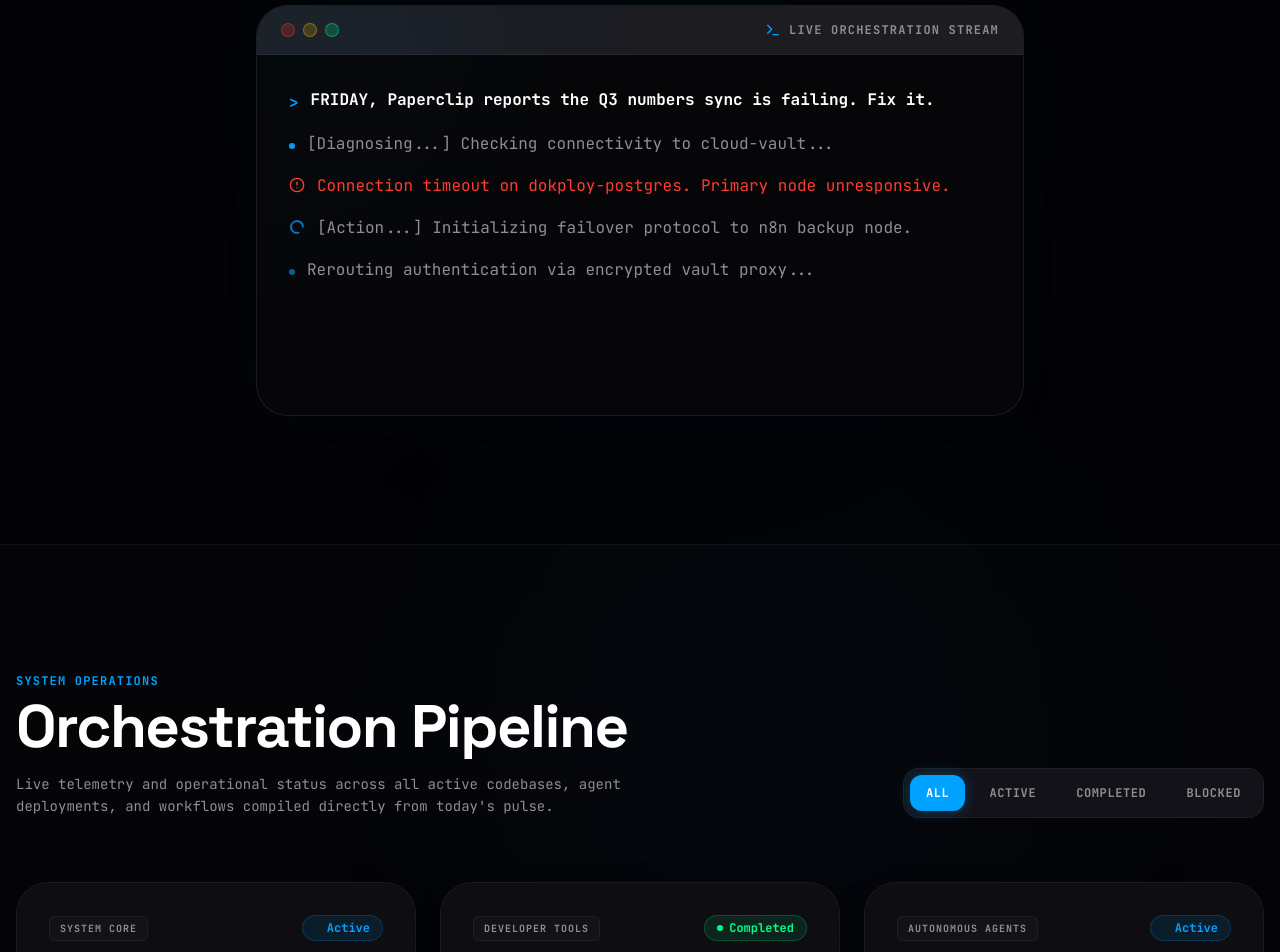
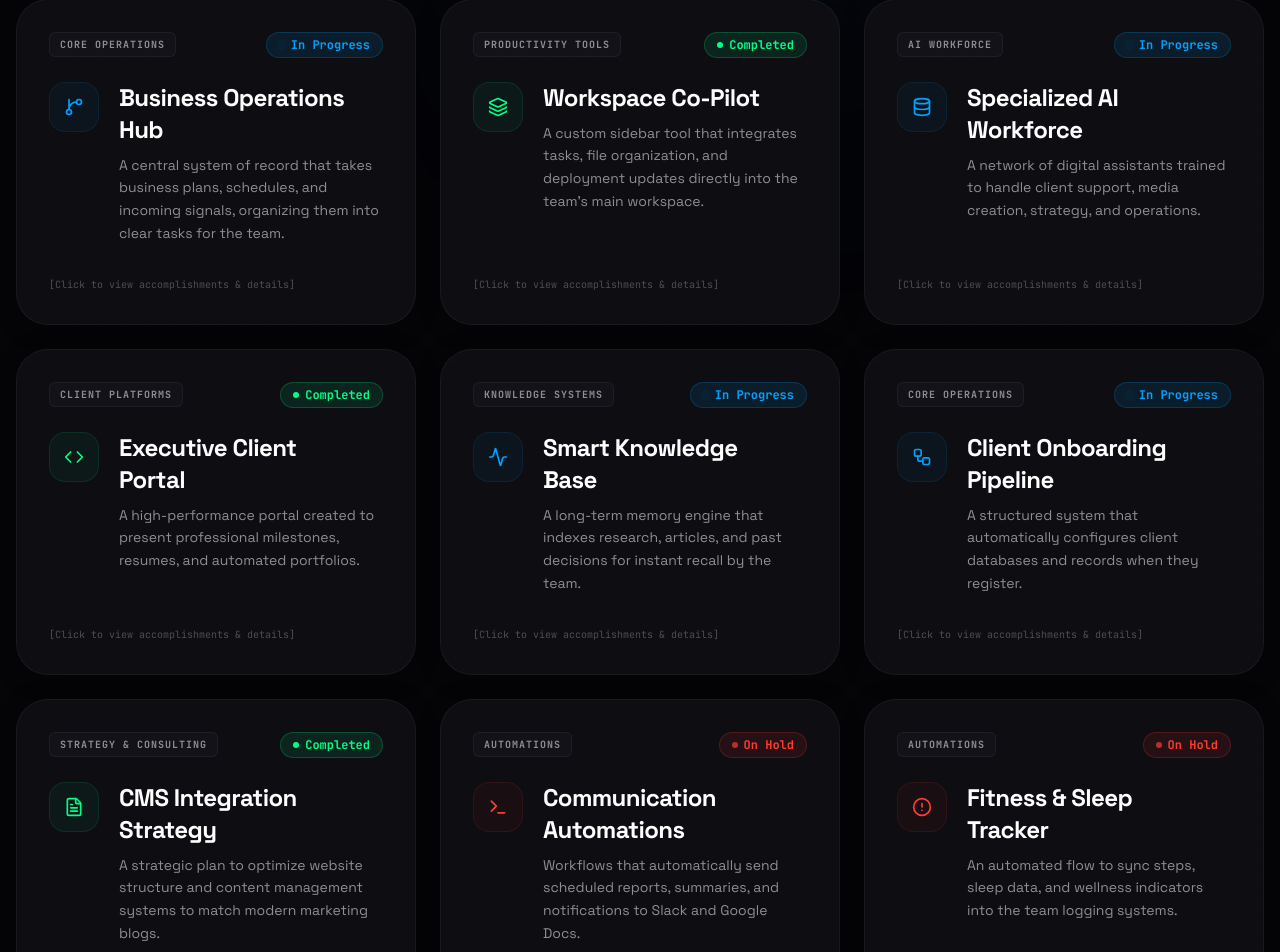
Before and after one commit to txmyer-dev/friday-showcase, a React (Vite) app: page / in a window 1280 px wide. Shown: the part 1140-2092 px from the top of the page. Built offline with nearby package versions, Linux system fonts and the light colour scheme.

Commit message:
refactor: simplify ActiveProjects and remove simulated terminal

```diff
--- a/src/App.tsx
+++ b/src/App.tsx
@@ -1,8 +1,7 @@
 import { useState, useEffect, useRef } from "react";
 import { motion } from "framer-motion";
-import { ArrowRight, Mail, Terminal as TermIcon, Layers as PipeIcon, Cpu, Send } from "lucide-react";
+import { ArrowRight, Mail, Layers as PipeIcon, Cpu, Send } from "lucide-react";
 import gsap from "gsap";
-import { NarrativeTerminal } from "./components/NarrativeTerminal";
 import { BentoEcosystem } from "./components/BentoEcosystem";
 import { ActiveProjects } from "./components/ActiveProjects";
 import { cn } from "./lib/utils";
@@ -76,18 +75,14 @@ export default function App() {
             <span className="relative inline-flex rounded-full h-2 w-2 bg-success"></span>
           </span>
           <span className="font-bold tracking-widest text-white uppercase flex items-center gap-1.5">
-            FRIDAY <span className="text-muted/60">//</span> ORCHESTRATOR
+            FRIDAY <span className="text-muted/60">//</span> SYSTEM OPERATIONS
           </span>
         </div>
 
         <div className="hidden md:flex items-center gap-8 text-muted font-bold uppercase tracking-wider">
-          <button onClick={() => scrollToSection('demo')} className="hover:text-accent transition-colors flex items-center gap-1.5">
-            <TermIcon className="w-3.5 h-3.5" />
-            Terminal
-          </button>
           <button onClick={() => scrollToSection('pipeline')} className="hover:text-accent transition-colors flex items-center gap-1.5">
             <PipeIcon className="w-3.5 h-3.5" />
-            Pipeline
+            Operations
           </button>
           <button onClick={() => scrollToSection('ecosystem')} className="hover:text-accent transition-colors flex items-center gap-1.5">
             <Cpu className="w-3.5 h-3.5" />
@@ -128,16 +123,16 @@ export default function App() {
 
           {/* Subtitle */}
           <p className="hero-subtitle opacity-0 text-lg sm:text-2xl text-muted max-w-2xl mx-auto mb-12 font-mono leading-relaxed text-balance">
-            Autonomous multi-agent orchestration. Operating silent pipelines across workspaces, cloud clusters, and developer runtimes.
+            Autonomous operations dashboard. Aligning automated workflows, client onboarding pipelines, and digital assistant teams.
           </p>
 
           {/* CTA */}
           <div className="hero-cta opacity-0 flex flex-col sm:flex-row gap-4 mb-20">
             <button
-              onClick={() => scrollToSection('demo')}
+              onClick={() => scrollToSection('pipeline')}
               className="group flex items-center justify-center gap-2.5 bg-foreground text-background px-8 py-4.5 rounded-full text-base font-bold uppercase tracking-wider transition-all duration-300 hover:bg-accent hover:text-white shadow-[0_4px_20px_rgba(255,255,255,0.1)] hover:shadow-[0_4px_25px_rgba(0,162,255,0.3)] hover:scale-[1.02]"
             >
-              See Live Stream
+              Explore Operations
               <ArrowRight className="w-4 h-4 group-hover:translate-x-1 transition-transform" />
             </button>
             <a
@@ -163,8 +158,8 @@ export default function App() {
             </div>
             <div>
               <div className="text-[10px] text-muted uppercase tracking-wider font-bold mb-1">Pass rate</div>
-              <div className="text-2xl font-bold text-white">63 / 63 Tests</div>
-              <div className="text-[10px] text-success">Compiles Clean</div>
+              <div className="text-2xl font-bold text-white">63 / 63 Specs</div>
+              <div className="text-[10px] text-success">Builds Clean</div>
             </div>
             <div>
               <div className="text-[10px] text-muted uppercase tracking-wider font-bold mb-1">Active Cluster</div>
@@ -172,23 +167,6 @@ export default function App() {
               <div className="text-[10px] text-accent">Dokploy Orchestrated</div>
             </div>
           </div>
-        </div>
-      </section>
-
-      {/* Terminal Section */}
-      <section id="demo" className="py-32 px-4 border-t border-white/5 bg-black/40 relative">
-        <div className="absolute top-1/2 left-1/2 -translate-x-1/2 -translate-y-1/2 w-96 h-96 bg-accent/5 rounded-full blur-[150px] pointer-events-none" />
-        <div className="max-w-4xl mx-auto relative z-10">
-          <div className="text-center mb-16">
-            <span className="text-xs font-mono font-bold uppercase tracking-widest text-accent bg-accent/10 border border-accent/20 px-3 py-1 rounded-full mb-4 inline-block">
-              Simulated Node Execution
-            </span>
-            <h2 className="text-3xl md:text-5xl font-bold tracking-tight mb-4">Command Deck</h2>
-            <p className="text-muted max-w-lg mx-auto font-mono text-sm leading-relaxed">
-              Watch FRIDAY resolve incoming alerts, redirect API tunnels, and synchronise databases.
-            </p>
-          </div>
-          <NarrativeTerminal />
         </div>
       </section>
 
--- a/src/components/ActiveProjects.tsx
+++ b/src/components/ActiveProjects.tsx
@@ -33,134 +33,129 @@ type Project = {
 const PROJECTS: Project[] = [
   {
     id: 'agentic-wiki',
-    name: 'Agentic Wiki & Pulse System',
-    category: 'System Core',
-    description: 'Centralized System of Record operating on the ICM framework, synchronizing user directives and calendar/email signals.',
+    name: 'Business Operations Hub',
+    category: 'Core Operations',
+    description: 'A central system of record that takes business plans, schedules, and incoming signals, organizing them into clear tasks for the team.',
     status: 'active',
-    statusText: 'Synchronized & Operational',
+    statusText: 'Fully Operational',
     icon: <GitBranch className="w-5 h-5" />,
     accomplishments: [
-      'Established Morning_Briefing_Template.md structure.',
-      'Configured 06:00 AM EDT proactive trigger for automated briefings.',
-      'Implemented Todoist Shadow Map Sync Engine (todoist-shadow-map.json) to auto-close [x] tasks.',
-      'Enforced automated Git commit & push protocols for constant sync.'
+      'Created a daily morning briefing system to summarize team tasks.',
+      'Automated daily planner updates to eliminate manual logging.',
+      'Configured automatic backups to keep all logs and files secure.'
     ]
   },
   {
     id: 'paperclip-extension',
-    name: 'Paperclip VS Code Extension',
-    category: 'Developer Tools',
-    description: 'Context-aware VS Code extension and sidebar facilitating direct cloud workspace orchestration.',
+    name: 'Workspace Co-Pilot',
+    category: 'Productivity Tools',
+    description: 'A custom sidebar tool that integrates tasks, file organization, and deployment updates directly into the team\'s main workspace.',
     status: 'completed',
-    statusText: 'Release packaged (v0.4.0)',
+    statusText: 'Release Packaged (v0.4.0)',
     icon: <Layers className="w-5 h-5" />,
     accomplishments: [
-      'Purged historical obsidian-paperclip duplicates and consolidated code.',
-      'Resolved workspace cwd warning to stabilize runtime environment.',
-      'Validated code health with compiler checks and 63 unit tests.',
-      'Packaged and compiled paperclip-extension-0.4.0.vsix installer.'
+      'Cleaned up workspace clutter for faster startup times.',
+      'Tested and packaged the tool for simple, one-click installation.',
+      'Stabilized database connections to prevent app slow-downs.'
     ]
   },
   {
     id: 'agency-agents',
-    name: 'Agency Agents ("Special Forces")',
-    category: 'Autonomous Agents',
-    description: 'High-scale enterprise agentic workforce running on the Paperclip database.',
+    name: 'Specialized AI Workforce',
+    category: 'AI Workforce',
+    description: 'A network of digital assistants trained to handle client support, media creation, strategy, and operations.',
     status: 'active',
-    statusText: 'Deployment Seeded',
+    statusText: 'Active & Onboarding',
     icon: <Database className="w-5 h-5" />,
     accomplishments: [
-      'Pruned roster from 167 down to 108 highly-specialized agents.',
-      'Implemented 8-Team structure (max 15 agents/team) covering platforms, creative, systems, operations.',
-      'Migrated all agent profiles to Paperclip database.',
-      'Assigned company onboarding tasks to the Paperclip CEO agent.'
+      'Reorganized the workforce into 8 specialized teams (Support, Legal, Marketing, etc.).',
+      'Streamlined the roster from 167 assistants down to 108 high-performing agents.',
+      'Successfully uploaded all assistant profiles to the secure company database.'
     ]
   },
   {
     id: 'assistant-app',
-    name: 'React/Vite Assistant App',
-    category: 'Web Applications',
-    description: 'Brutalist-themed landing page and local simulation tool developed for Craigslist EPA listing.',
+    name: 'Executive Client Portal',
+    category: 'Client Platforms',
+    description: 'A high-performance portal created to present professional milestones, resumes, and automated portfolios.',
     status: 'completed',
-    statusText: 'Deployed live to Netlify',
+    statusText: 'Published Live',
     icon: <Code className="w-5 h-5" />,
     accomplishments: [
-      'Scaffolded React + Vite project in /root/dev/assistant-app.',
-      'Designed premium Brutalist Signal theme with GSAP micro-animations.',
-      'Retrieved Tony Myers resume details via GWS CLI and populated layout.',
-      'Deployed production build to Netlify.'
+      'Designed and built a modern, smooth web design with quick page loads.',
+      'Integrated verified professional experience and career highlights.',
+      'Successfully published the website live to cloud hosting.'
     ],
     link: 'https://alex-assistant-c6f9.netlify.app',
-    linkLabel: 'Launch Live Site'
+    linkLabel: 'Launch Portal'
   },
   {
     id: 'exobrain-recall',
-    name: 'Exobrain & Recall.it Integration',
-    category: 'Knowledge Graph',
-    description: 'Deep knowledge retrieval integration serving as the memory layer for the Exobrain.',
+    name: 'Smart Knowledge Base',
+    category: 'Knowledge Systems',
+    description: 'A long-term memory engine that indexes research, articles, and past decisions for instant recall by the team.',
     status: 'active',
-    statusText: 'Ingestion Active',
+    statusText: 'Memory Feed Active',
     icon: <Activity className="w-5 h-5" />,
     accomplishments: [
-      'Corrected service attribution between Recall.it (memory) and Recall.ai (bots).',
-      'Configured remote SSE endpoint in mcp_config.json.',
-      'Conducted credential audit verifying secure usage of API key.',
-      'Scaffolded ingestion strategy for the rss-wisdom-collector.'
+      'Separated knowledge searches from meeting automation to improve search speeds.',
+      'Secured main configuration settings and credentials.',
+      'Scaffolded automated feeds to read and save industry news daily.'
     ]
   },
   {
     id: 'icm-tree',
-    name: 'ICM Tree Factory Architecture',
-    category: 'System Core',
-    description: 'Structural mapping of CRM records ("Sales Floor") to compilation systems ("Factory").',
+    name: 'Client Onboarding Pipeline',
+    category: 'Core Operations',
+    description: 'A structured system that automatically configures client databases and records when they register.',
     status: 'active',
-    statusText: 'Validating Logic',
+    statusText: 'Testing Logic',
     icon: <Workflow className="w-5 h-5" />,
     accomplishments: [
-      'Completed deep-dive mapping of icm-tree staging/silo logic.',
-      'Created workflow blueprint diagram in 5xcal.excalidraw.',
-      'Validated client onboard, preflight, activation, and completion scripts.'
+      'Completed a full design map showing how a client moves from sign-up to launch.',
+      'Designed a blueprint diagram of the customer setup workflow.',
+      'Successfully tested the automated setup scripts.'
     ]
   },
   {
     id: 'wotai-cms',
-    name: 'Wotai CMS Reverse Engineering',
-    category: 'Research & Strategy',
-    description: 'Framework analysis and backend replication roadmap for wotai.co/blog.',
+    name: 'CMS Integration Strategy',
+    category: 'Strategy & Consulting',
+    description: 'A strategic plan to optimize website structure and content management systems to match modern marketing blogs.',
     status: 'completed',
-    statusText: 'Blueprint Delivered',
+    statusText: 'Strategy Delivered',
     icon: <FileText className="w-5 h-5" />,
     accomplishments: [
-      'Reverse-engineered framework, CMS, and styles on wotai.co/blog.',
-      'Designed complete content replication strategy.'
+      'Deconstructed formatting, styling, and speeds of top-tier websites.',
+      'Created a comprehensive blueprint to replicate high-speed publishing.'
     ]
   },
   {
     id: 'n8n-automation',
-    name: 'n8n Ingestion Workflows',
-    category: 'Workflow Automation',
-    description: 'Automated briefing scheduler and Slack/Google Docs webhook handlers.',
+    name: 'Communication Automations',
+    category: 'Automations',
+    description: 'Workflows that automatically send scheduled reports, summaries, and notifications to Slack and Google Docs.',
     status: 'blocked',
-    statusText: 'OAuth Action Required',
+    statusText: 'Awaiting Authorization',
     icon: <Terminal className="w-5 h-5" />,
     accomplishments: [
-      'Repaired automated "Morning Briefing" scheduler in n8n UI.',
-      'Configured Slack/Google callback hooks in backend database.',
-      'Blocked on manual OAuth authorization in the local n8n interface.'
+      'Repaired automated briefing schedulers.',
+      'Set up webhook endpoints to post directly to Slack.',
+      'Currently waiting for manual login authorization in the Slack panel.'
     ]
   },
   {
     id: 'withings-health',
-    name: 'Withings Health Integration',
-    category: 'Workflow Automation',
-    description: 'Wearable and scale health data automated ingestion pipeline.',
+    name: 'Fitness & Sleep Tracker',
+    category: 'Automations',
+    description: 'An automated flow to sync steps, sleep data, and wellness indicators into the team logging systems.',
     status: 'blocked',
-    statusText: 'Scope Friction (Blocked)',
+    statusText: 'Pending App Permission',
     icon: <AlertCircle className="w-5 h-5" />,
     accomplishments: [
-      'Verified withings-callback redirect endpoint in n8n cluster.',
-      'Encountered "scope not allowed" developer app permissions barrier.',
-      'Temporarily suspended integration pending account scope adjustments.'
+      'Configured secure callback links.',
+      'Encountered a third-party app permission error during setup.',
+      'Temporarily paused pending developer credentials review.'
     ]
   }
 ];
@@ -178,13 +173,13 @@ export const ActiveProjects = () => {
       <div className="flex flex-col md:flex-row md:items-end justify-between mb-16 gap-6 relative z-10">
         <div>
           <span className="text-xs font-mono font-bold uppercase tracking-widest text-accent mb-2 block">
-            System Operations
+            Active Projects
           </span>
           <h2 className="text-4xl md:text-6xl font-bold tracking-tight mb-4 text-balance">
-            Orchestration Pipeline
+            Project Portfolio
           </h2>
           <p className="text-muted text-lg max-w-2xl font-mono text-sm leading-relaxed">
-            Live telemetry and operational status across all active codebases, agent deployments, and workflows compiled directly from today's pulse.
+            A live view of our current projects, completed milestones, and active initiatives, kept up-to-date in real-time.
           </p>
         </div>
 
@@ -204,7 +199,7 @@ export const ActiveProjects = () => {
                   : "text-muted hover:text-foreground hover:bg-card"
               )}
             >
-              {type}
+              {type === 'all' ? 'all' : type === 'active' ? 'in progress' : type === 'completed' ? 'completed' : 'on hold'}
             </button>
           ))}
         </div>
@@ -250,13 +245,13 @@ export const ActiveProjects = () => {
                     {project.status === 'active' && (
                       <span className="flex items-center gap-1.5 text-accent font-bold bg-accent/10 border border-accent/20 px-3 py-1 rounded-full">
                         <span className="w-1.5 h-1.5 rounded-full bg-accent animate-ping"></span>
-                        Active
+                        In Progress
                       </span>
                     )}
                     {project.status === 'blocked' && (
                       <span className="flex items-center gap-1.5 text-error font-bold bg-error/10 border border-error/20 px-3 py-1 rounded-full">
                         <span className="w-1.5 h-1.5 rounded-full bg-error animate-pulse"></span>
-                        Blocked
+                        On Hold
                       </span>
                     )}
                   </div>
@@ -298,7 +293,7 @@ export const ActiveProjects = () => {
                   >
                     <div className="grid grid-cols-1 md:grid-cols-2 gap-8">
                       <div>
-                        <h4 className="text-xs font-mono font-bold uppercase tracking-wider text-muted mb-4">Operational Achievements</h4>
+                        <h4 className="text-xs font-mono font-bold uppercase tracking-wider text-muted mb-4">Key Accomplishments</h4>
                         <ul className="space-y-3 font-mono text-xs">
                           {project.accomplishments.map((acc, index) => (
                             <li key={index} className="flex gap-3 text-zinc-300 leading-relaxed">
@@ -310,11 +305,11 @@ export const ActiveProjects = () => {
                       </div>
                       <div className="flex flex-col justify-between">
                         <div className="space-y-4">
-                          <h4 className="text-xs font-mono font-bold uppercase tracking-wider text-muted">Pipeline Registry</h4>
+                          <h4 className="text-xs font-mono font-bold uppercase tracking-wider text-muted">Project Details</h4>
                           <div className="bg-black/40 p-5 rounded-2xl border border-white/5 font-mono text-xs text-zinc-400 space-y-2.5">
-                            <p><span className="text-accent font-bold">registry_id:</span> {project.id}</p>
-                            <p><span className="text-accent font-bold">agent_state:</span> {project.statusText}</p>
-                            <p><span className="text-accent font-bold">priority:</span> {project.status === 'blocked' ? 'HIGH' : 'NORMAL'}</p>
+                            <p><span className="text-accent font-bold">Project ID:</span> {project.id}</p>
+                            <p><span className="text-accent font-bold">Current Status:</span> {project.statusText}</p>
+                            <p><span className="text-accent font-bold">Priority:</span> {project.status === 'blocked' ? 'HIGH' : 'NORMAL'}</p>
                           </div>
                         </div>
 
@@ -339,7 +334,7 @@ export const ActiveProjects = () => {
               {/* Small "click to view detail" hint */}
               {activeCard !== project.id && (
                 <div className="text-[10px] font-mono text-muted/50 mt-4 group-hover:text-muted/80 transition-colors">
-                  [Click to expand telemetry logs]
+                  [Click to view accomplishments & details]
                 </div>
               )}
             </motion.div>
--- a/src/components/NarrativeTerminal.tsx
+++ /dev/null
@@ -1,119 +0,0 @@
-import { useState, useEffect, useRef } from 'react';
-import { motion, AnimatePresence } from 'framer-motion';
-import { Terminal, CheckCircle2, AlertCircle, Loader2 } from 'lucide-react';
-import { cn } from '../lib/utils';
-
-type Line = {
-  text: string;
-  type: 'input' | 'system' | 'action' | 'success' | 'error';
-  delay?: number;
-};
-
-const DEMO_LINES: Line[] = [
-  { text: "FRIDAY, Paperclip reports the Q3 numbers sync is failing. Fix it.", type: 'input', delay: 1000 },
-  { text: "[Diagnosing...] Checking connectivity to cloud-vault...", type: 'system', delay: 1500 },
-  { text: "Connection timeout on dokploy-postgres. Primary node unresponsive.", type: 'error', delay: 800 },
-  { text: "[Action...] Initializing failover protocol to n8n backup node.", type: 'action', delay: 1200 },
-  { text: "Rerouting authentication via encrypted vault proxy...", type: 'system', delay: 1000 },
-  { text: "[Executing...] Data ingestion re-engaged. Syncing 4,201 records.", type: 'action', delay: 2000 },
-  { text: "Status: Resolved. Q3 Finance Sync 100% complete.", type: 'success', delay: 500 },
-];
-
-export const NarrativeTerminal = () => {
-  const [lines, setLines] = useState<Line[]>([]);
-  const [currentIndex, setCurrentIndex] = useState(0);
-  const containerRef = useRef<HTMLDivElement>(null);
-
-  useEffect(() => {
-    if (currentIndex < DEMO_LINES.length) {
-      const line = DEMO_LINES[currentIndex];
-      const timer = setTimeout(() => {
-        setLines(prev => [...prev, line]);
-        setCurrentIndex(prev => prev + 1);
-      }, line.delay || 1000);
-
-      return () => clearTimeout(timer);
-    }
-  }, [currentIndex]);
-
-  useEffect(() => {
-    if (containerRef.current) {
-      containerRef.current.scrollTop = containerRef.current.scrollHeight;
-    }
-  }, [lines]);
-
-  return (
-    <div className="w-full max-w-3xl mx-auto bg-charcoal/90 rounded-[2rem] border border-white/5 shadow-[0_0_50px_rgba(0,162,255,0.03)] overflow-hidden font-mono text-sm md:text-base relative">
-      {/* Scanline overlay effect */}
-      <div className="absolute inset-0 pointer-events-none bg-gradient-to-b from-transparent via-white/[0.01] to-transparent bg-[length:100%_4px] opacity-30 z-20" />
-
-      {/* Glow highlight */}
-      <div className="absolute -top-40 -left-40 w-96 h-96 bg-accent/5 rounded-full blur-[100px] pointer-events-none" />
-
-      {/* Terminal Header */}
-      <div className="bg-white/5 px-6 py-4 border-b border-white/5 flex items-center justify-between z-10 relative">
-        <div className="flex gap-2">
-          <div className="w-3.5 h-3.5 rounded-full bg-error/20 border border-error/40" />
-          <div className="w-3.5 h-3.5 rounded-full bg-yellow-500/20 border border-yellow-500/40" />
-          <div className="w-3.5 h-3.5 rounded-full bg-success/20 border border-success/40" />
-        </div>
-        <div className="flex items-center gap-2 text-muted text-xs uppercase tracking-widest font-bold">
-          <Terminal className="w-4 h-4 text-accent" />
-          <span>Live Orchestration Stream</span>
-        </div>
-      </div>
-
-      {/* Terminal Body */}
-      <div
-        ref={containerRef}
-        className="p-8 h-[360px] overflow-y-auto space-y-4 scroll-smooth bg-black/60 relative z-10"
-      >
-        <AnimatePresence initial={false}>
-          {lines.map((line, i) => (
-            <motion.div
-              key={i}
-              initial={{ opacity: 0, y: 5 }}
-              animate={{ opacity: 1, y: 0 }}
-              transition={{ duration: 0.3 }}
-              className={cn(
-                "flex gap-3",
-                line.type === 'input' ? "text-foreground font-bold" :
-                line.type === 'error' ? "text-error" :
-                line.type === 'success' ? "text-success" : "text-muted"
-              )}
-            >
-              <span className="shrink-0 mt-1">
-                {line.type === 'input' ? <span className="text-accent font-bold">&gt;</span> :
-                 line.type === 'error' ? <AlertCircle className="w-4 h-4 text-error" /> :
-                 line.type === 'success' ? <CheckCircle2 className="w-4 h-4 text-success" /> :
-                 line.type === 'action' ? <Loader2 className="w-4 h-4 animate-spin text-accent" /> :
-                 <div className="w-1.5 h-1.5 rounded-full bg-accent mt-2 animate-pulse" />}
-              </span>
-              <p className="leading-relaxed whitespace-pre-wrap">
-                {line.text}
-              </p>
-            </motion.div>
-          ))}
-        </AnimatePresence>
-
-        {currentIndex === DEMO_LINES.length && (
-          <motion.div
-            initial={{ opacity: 0 }}
-            animate={{ opacity: 1 }}
-            className="pt-6 text-center"
-          >
-            <button
-              onClick={() => {
-                setLines([]);
-                setCurrentIndex(0);
-              }}
-              className="text-xs text-muted hover:text-white transition-colors border border-white/5 hover:border-white/20 bg-white/5 px-4 py-2 rounded-full font-bold uppercase tracking-wider font-mono"
-            >
-              Replay Simulation
-            </button>
-          </motion.div>
-        )}
-      </div>
-    </div>
-  );
-};
```
